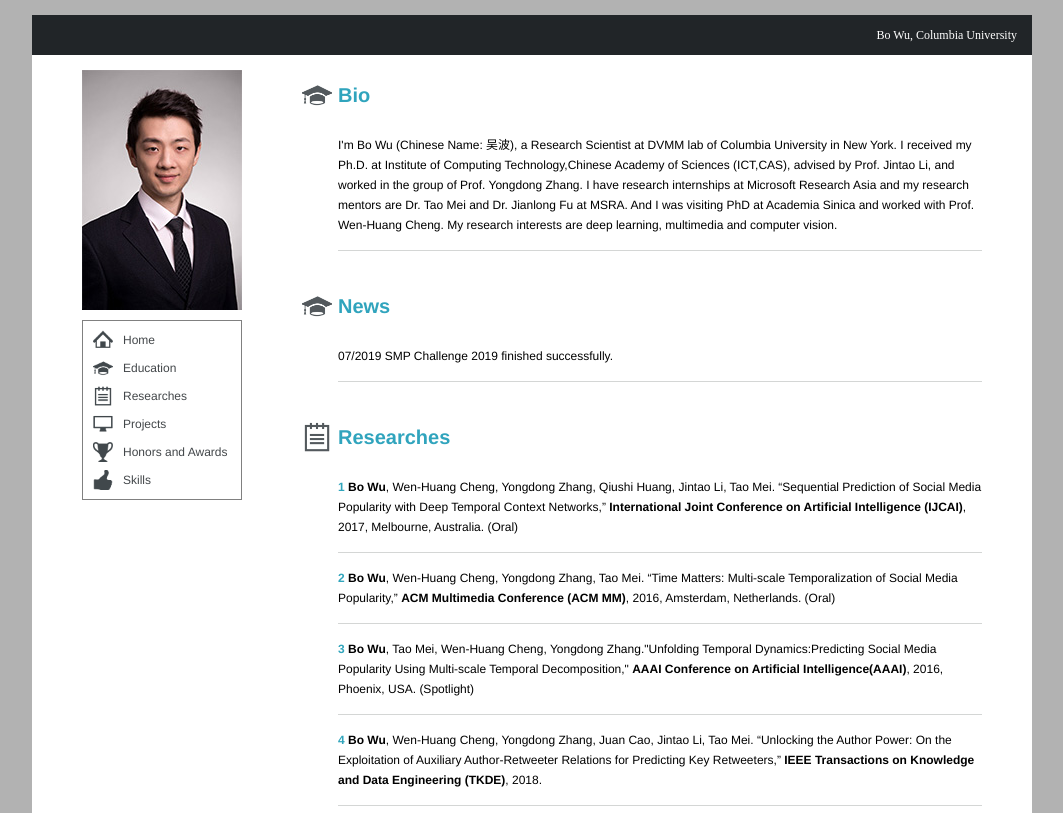
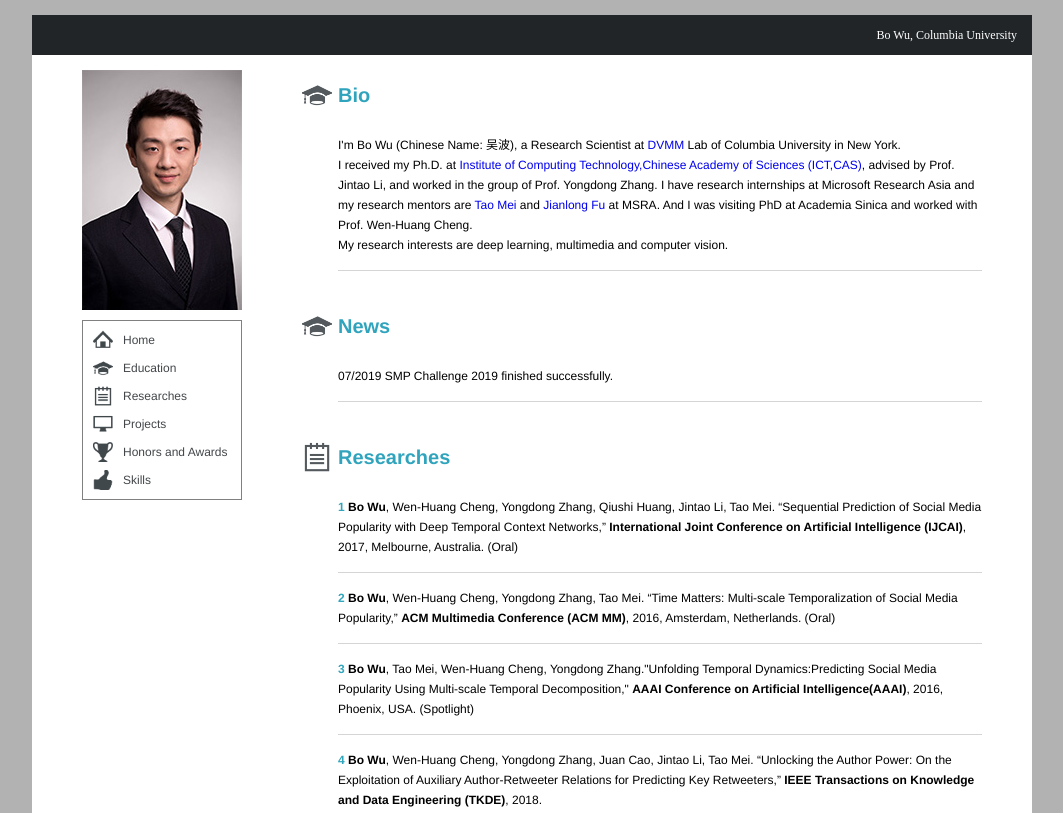
Before and after one commit to csbobby/homepage, a plain HTML site: page index.html in a window 1280 px wide. Shown: the top 813 px of the page, without its empty margins (108-1171 px from the left). Drawn offline with Linux system fonts and the light colour scheme.

Commit message:
Update index.html

```diff
--- a/index.html
+++ b/index.html
@@ -57,10 +57,11 @@ body{background-color: #b2b2b2; font-size: 12px; font-family: Helvetica;}
 
 							<td>
 								<div>
-									I'm Bo Wu (Chinese Name: 吴波), a Research Scientist at DVMM lab of Columbia University in New York.
-									I received my Ph.D. at Institute of Computing Technology,Chinese Academy of Sciences (ICT,CAS), advised by Prof. Jintao Li, and worked in the group of Prof. Yongdong Zhang. I have research internships at Microsoft Research Asia and my research mentors are Dr. Tao Mei and Dr. Jianlong Fu at MSRA. And I was visiting PhD at Academia Sinica and worked with Prof. Wen-Huang Cheng.
-									My research interests are deep learning, multimedia and computer vision.
+									<p>I'm Bo Wu (Chinese Name: 吴波), a Research Scientist at <a href="http://www.ee.columbia.edu/ln/dvmm/">DVMM</a> Lab of Columbia University in New York.</p>
+									<p>I received my Ph.D. at <a href="http://www.ict.ac.cn/">Institute of Computing Technology,Chinese Academy of Sciences (ICT,CAS)</a>, advised by Prof. Jintao Li, and worked in the group of Prof. Yongdong Zhang. I have research internships at Microsoft Research Asia and my research mentors are <a href="https://taomei.me/">Tao Mei</a> and <a href="https://jianlong-fu.github.io/">Jianlong Fu</a> at MSRA. And I was visiting PhD at Academia Sinica and worked with Prof. Wen-Huang Cheng. </p>
+									<p>My research interests are deep learning, multimedia and computer vision.</p>
 								</div>
+
 							</td>
 						</tr>
 
```
